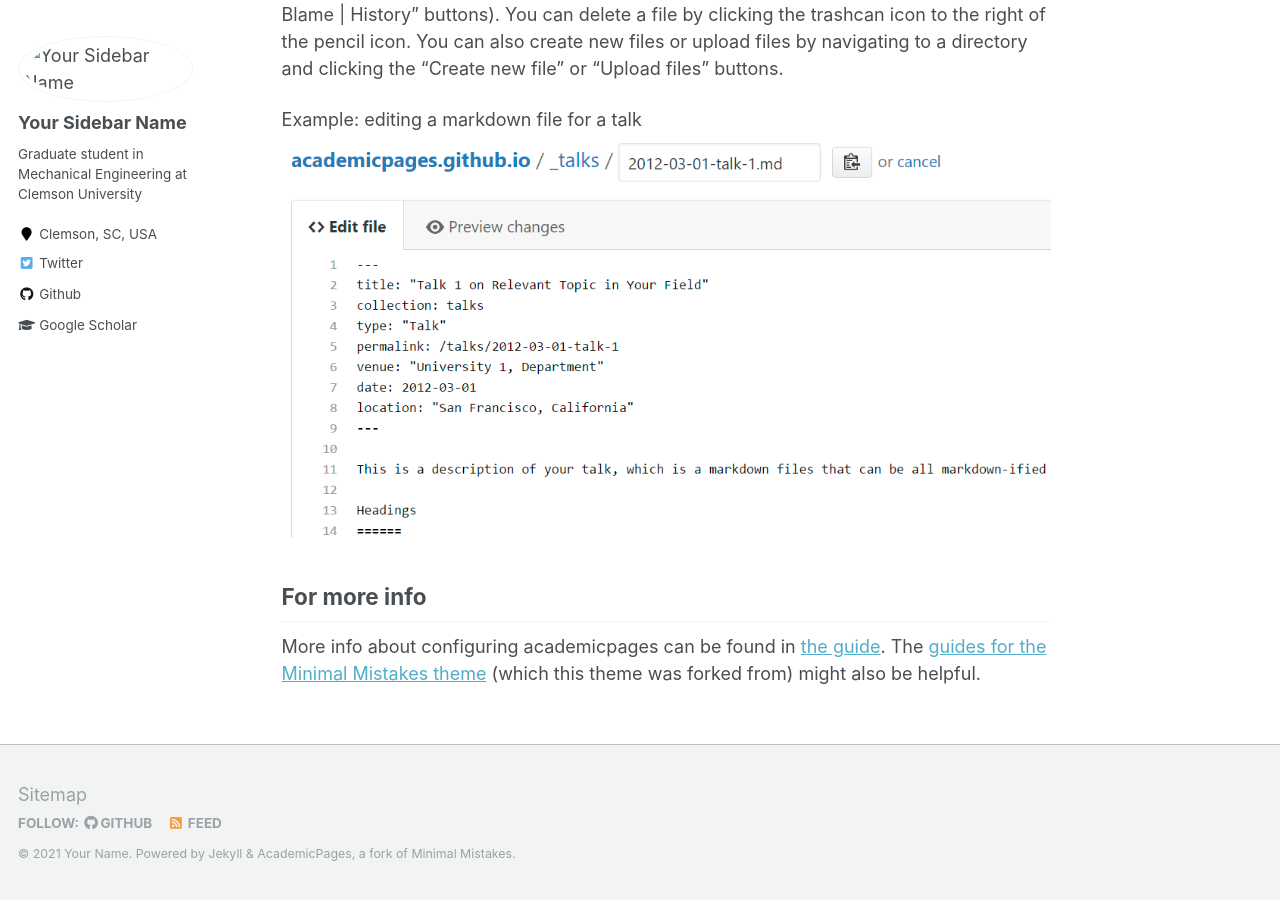
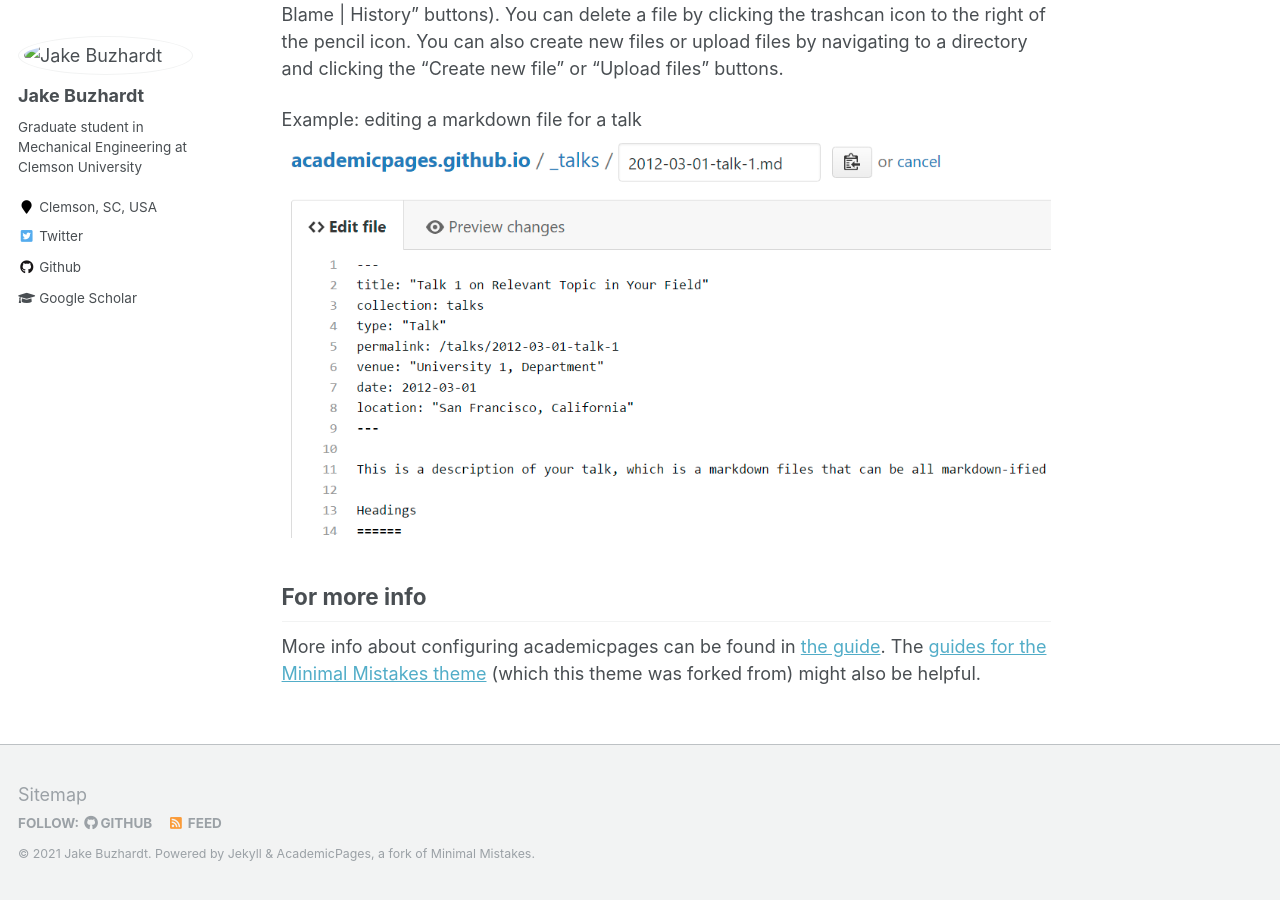
Before and after one commit to jbuzhar/jbuzhar.github.io, a Jekyll site: the page built from _pages/about.md, in a window 1280 px wide and 900 px high, scrolled down 2463 px. Built offline with Jekyll 4.4.1, drawn with Linux system fonts in a browser that asks for light colours; some of the changed text lies outside the part shown.

Commit message:
update name

```diff
--- a/_config.yml
+++ b/_config.yml
@@ -7,13 +7,13 @@
 
 # Site Settings
 locale                   : "en-US"
-title                    : "Your Name / Site Title"
+title                    : "Jake Buzhardt"
 title_separator          : "-"
-name                     : &name "Your Name"
+name                     : &name "Jake Buzhardt"
 description              : &description "personal description"
-url                      : https://academicpages.github.io # the base hostname & protocol for your site e.g. "https://mmistakes.github.io"
+url                      : https://jbuzhar.github.io # the base hostname & protocol for your site e.g. "https://mmistakes.github.io"
 baseurl                  : "" # the subpath of your site, e.g. "/blog"
-repository               : "academicpages/academicpages.github.io"
+repository               : "jbuzhar/jbuzhar.github.io"
 teaser                   :  # filename of teaser fallback teaser image placed in /images/, .e.g. "500x300.png"
 breadcrumbs              : false # true, false (default)
 words_per_minute         : 160
@@ -80,7 +80,7 @@ analytics:
 
 # Site Author
 author:
-  name             : "Your Sidebar Name"
+  name             : "Jake Buzhardt"
   avatar           : "images/jbuzhar.jpg"
   bio              : "Graduate student in Mechanical Engineering at Clemson University"
   location         : "Clemson, SC, USA"
```
Also changed, not shown: Gemfile.lock (added).
